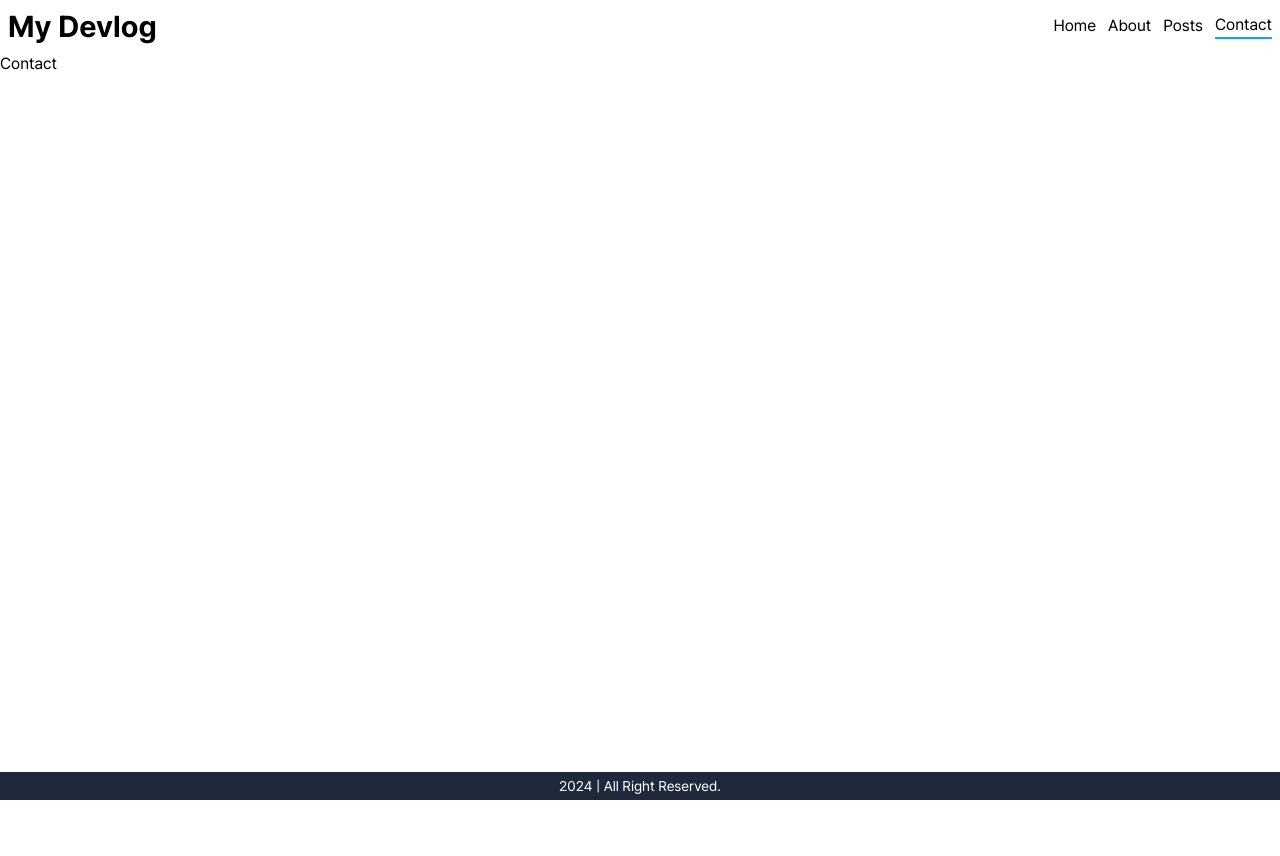
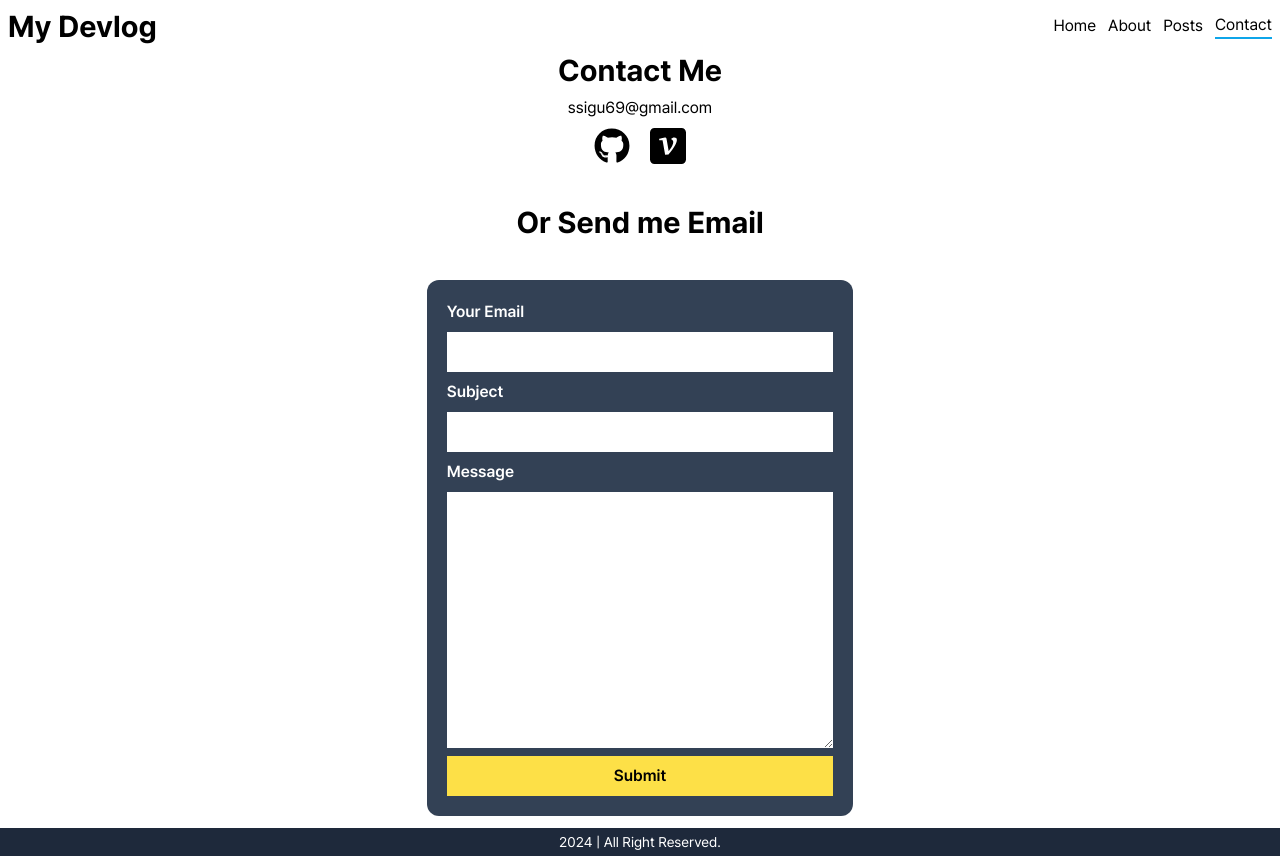
Before and after one commit to hheeseung/blog-practice, a Next.js app: page /contact in a window 1280 px wide. Before the commit the page ends 800 px from the top, so only its background shows below. Built offline with nearby package versions, Linux system fonts and the light colour scheme.

Commit message:
design: contact 페이지 CSS 추가

```diff
--- a/src/app/contact/page.tsx
+++ b/src/app/contact/page.tsx
@@ -1,3 +1,32 @@
+import Link from "next/link";
+import { FaGithub } from "react-icons/fa";
+import { SiVelog } from "react-icons/si";
+
 export default function ContactPage() {
-  return <div>Contact</div>;
+  return (
+    <section>
+      <div className="text-center">
+        <h1 className="text-3xl font-bold">Contact Me</h1>
+        <p className="my-2">ssigu69@gmail.com</p>
+        <div className="flex items-center justify-center space-x-5">
+          <Link href="https://github.com/hheeseung">
+            <FaGithub className="text-4xl" />
+          </Link>
+          <Link href="https://velog.io/@hheeseung/posts">
+            <SiVelog className="text-4xl" />
+          </Link>
+        </div>
+        <p className="my-10 text-3xl font-bold">Or Send me Email</p>
+      </div>
+      <form className="bg-slate-700 flex flex-col w-1/3 mx-auto p-5 space-y-2 mb-3 rounded-xl">
+        <label className="text-white font-semibold">Your Email</label>
+        <input type="email" className="focus:outline-none p-2" />
+        <label className="text-white font-semibold">Subject</label>
+        <input type="text" className="focus:outline-none p-2" />
+        <label className="text-white font-semibold">Message</label>
+        <textarea rows={10} className="focus:outline-none p-2" />
+        <button className="mt-3 bg-yellow-300 font-semibold p-2">Submit</button>
+      </form>
+    </section>
+  );
 }
```
